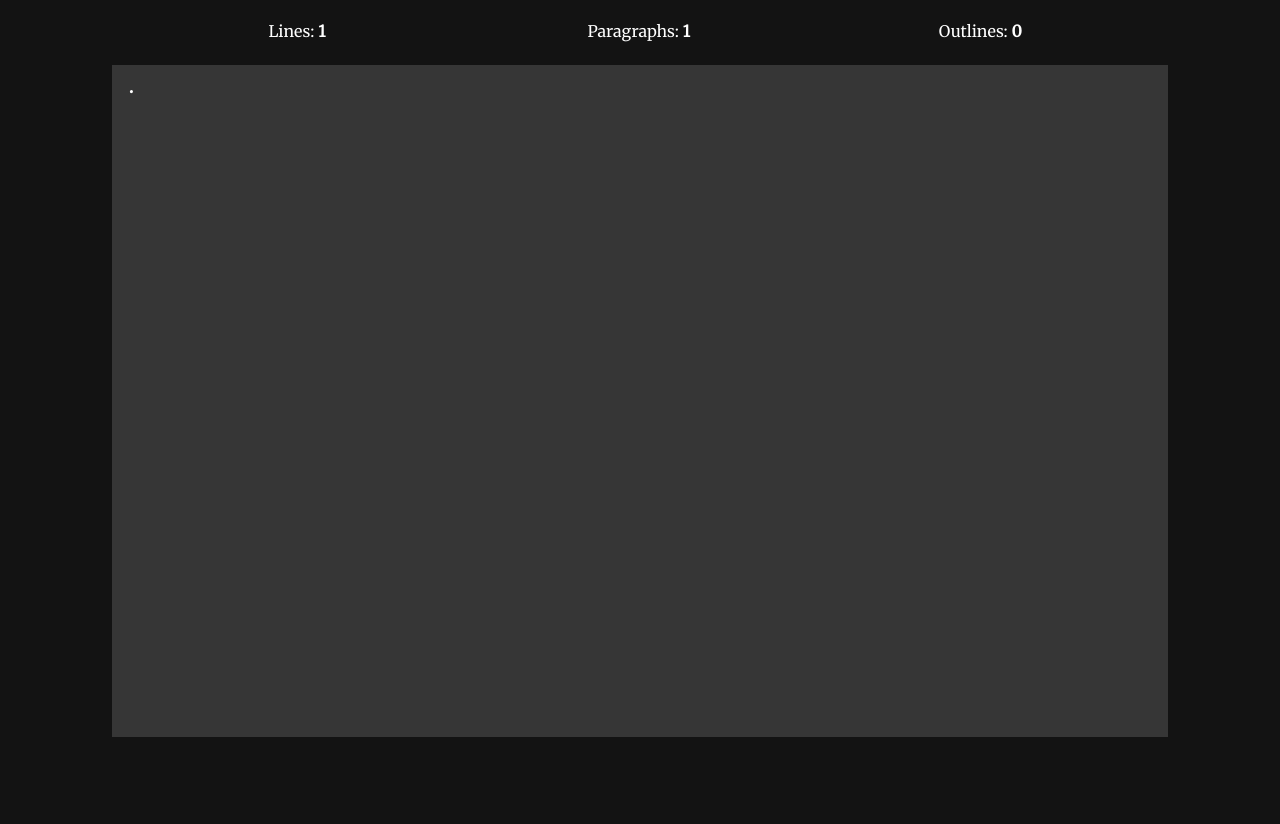
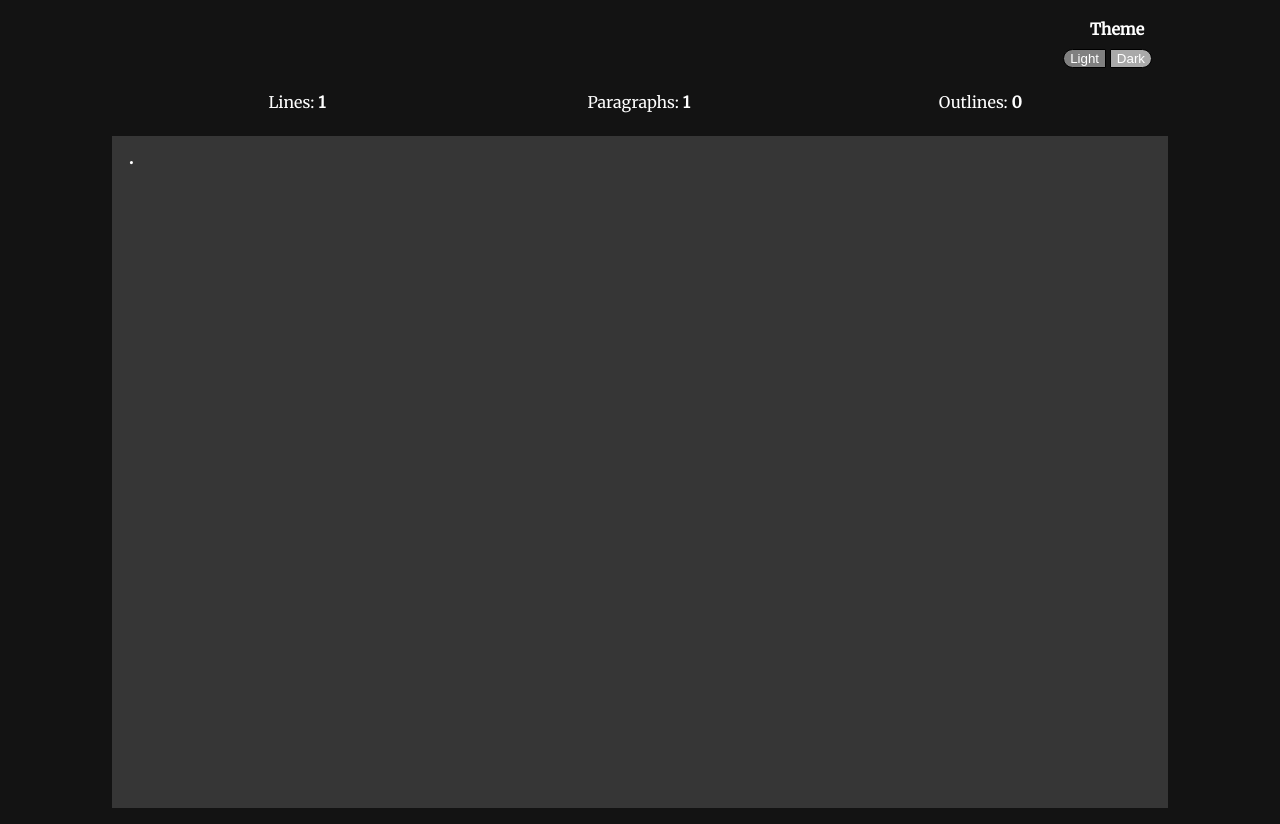
Before and after one commit to St1ll3r/AppEngCoursework, a plain HTML site: page index.html in a window 1280 px wide. Shown: the part 80-904 px from the top of the page. Before the commit the page ends 833 px from the top, so only its background shows below. Drawn offline with Linux system fonts and the light colour scheme.

Commit message:
+themes, bugfix outline, save/load user theme

```diff
--- a/css/index.css
+++ b/css/index.css
@@ -1,6 +1,9 @@
 *[contenteditable="true"]{display: inline-block;}
 *:focus {
   outline: none;
+}
+html{
+  font-family: 'Merriweather', serif;
 }
 body{
   margin:0;
@@ -28,7 +31,6 @@ main { padding: 1rem }
 }
 .line{
   width:100%;
-  display: table-row;
 }
 .counters{
   margin: 1.5rem 0;
@@ -46,11 +48,10 @@ main { padding: 1rem }
 .icon{
   font-weight: bold;
   font-size: 2rem;
-  display: table;
+  display: inline-flex;
   vertical-align: middle;
 }
 .text{
-  display: table-cell;
   vertical-align: middle;
 }
 .outlineLevel1{
@@ -74,20 +75,50 @@ main { padding: 1rem }
 .outlineLevel7{
   margin-left: 7rem;
 }
-.nm-background{
-  background-color: #131313;
+.paragraph::before {
+  content: "•";
+  vertical-align: middle;
+}
+.text{
+  width:75vw;
+}
+.theme{
+  text-align: right;
+}
+.theme-label{
+  margin: 0.5rem;
+  font-weight: bold;
+}
+.theme-button{
+  background-color: grey;
+  border: 1px solid black;
   color:white;
+  cursor: pointer;
 }
-.nm-background{
-  background-color: #131313;
-  color:white;
+.theme-right{
+  border-radius: 0rem 1rem 1rem 0rem;
 }
-.nm-textArea{
+.theme-left{
+  border-radius: 1rem 0rem 0rem 1rem;
+}
+.theme-selected{
+  background-color:darkgray !important;
+}
+
+/*dark theme*/
+.dm-background{
+  background-color: #131313 !important;
+  color:white !important;
+}
+.dm-textArea{
   background-color: #363636 !important;
 }
-.paragraph::before {
-  content: "•";
+
+/*light theme*/
+.lm-background{
+  background-color: #efefef !important;
+  color:black !important;
 }
-/* .text{
-  width:100%
-} */
+.lm-textArea{
+  background-color: white !important;
+}
--- a/index.html
+++ b/index.html
@@ -5,17 +5,22 @@
   <link rel="stylesheet" type="text/css" href="css/index.css">
   <title>Outline Editor</title>
 </head>
-<body class="nm-background">
+<body class="dm-background">
   <main>
     <header>
       <h1 id=page_title>Outline Editor</h1>
+      <div class="theme">
+        <p class="theme-label">Theme</p>
+        <button id="light-theme" class="theme-button theme-left">Light</button>
+        <button id="dark-theme" class="theme-button theme-right theme-selected">Dark</button>
+      </div>
       <div class="counters">
         <div class="counter">Lines: <p class="counterContent" id="lineCounter"></p></div>
         <div class="counter">Paragraphs: <p class="counterContent" id="paragraphsCounter"></p></div>
         <div class="counter">Outlines: <p class="counterContent" id="outlinesCounter"></p></div>
       </div>
     </header>
-    <div class="nm-textArea" id="mainTextArea"></div>
+    <div class="dm-textArea" id="mainTextArea"></div>
   </main>
 </body>
 <script src="js/index.js"></script>
--- a/js/index.js
+++ b/js/index.js
@@ -1,8 +1,22 @@
+/* =========================== */
+/* DECLARATION OF VARIABLES    */
+/* RUNNING ESSENTIAL FUNCTIONS */
+/* =========================== */
+
 let lineCounter = 0;
 let paragraphCounter = 0;
 let outlineRootCounter = 0;
 
 createLine();
+loadTheme();
+
+/* =================================== */
+/* END of start up variables/functions */
+/* =================================== */
+
+/* =============== */
+/* key interaction */
+/* =============== */
 
 window.mainTextArea.onkeydown = (event) => {
   if(event.code === "Enter") { /* disable paragraph */
@@ -25,28 +39,39 @@ window.mainTextArea.onkeydown = (event) => {
   }
 };
 
-/* let focusedElement = document.activeElement */
+/* ====================== */
+/* END of key interaction */
+/* ====================== */
+
+/* =============== */
+/* lines functions */
+/* =============== */
 
 function createLine(){
   let element = document.createElement("div");
   element.setAttribute("class", "line");
   element.setAttribute("id", lineCounter);
   element.setAttribute("contenteditable", "true");
-  document.getElementById('mainTextArea').appendChild(element);
+  /*if(element.parentNode.id != mainTextArea)*/
+  document.getElementById("mainTextArea").appendChild(element);
+  /*if(hasOutlineClass == true){
+    line.classList.add("outlineLevel1");
+  }*/
   element.focus();
   setLineType("paragraph");
   countersOperations("line","add");
 }
 
-
 function setLineType(typeOfElement){
   let line = document.activeElement;
   let textContent = document.createElement("div");
+  let hasOutlineClass = line.parentNode.classList.contains("outline");
   switch(typeOfElement){
     case "outline":
+      if(hasOutlineClass != true){
         /* if(focusedElement is child of something that is not main text area, create sub level under parent) */
         /* else(create root level outline) */
-      if((line.parentNode).parentNode == document.getElementById('mainTextArea')) { /* check if its a root level outline */
+        if((line.parentNode).parentNode == document.getElementById("mainTextArea")) { /* check if its a root level outline */
           resetLineType(line);
           let expandElement = document.createElement("div");
           line.parentNode.classList.add("outline");
@@ -54,15 +79,21 @@ function setLineType(typeOfElement){
           expandElement.classList.add("icon");
           expandElement.append("-");
           document.getElementById(line.parentNode.id).appendChild(expandElement);
-        document.getElementById(line.parentNode.id).appendChild(textContent);
+          textElement = document.getElementById(expandElement.parentNode.id).getElementsByClassName("text");
+          document.getElementById(expandElement.parentNode.id).insertBefore(expandElement, textElement[0]);
+          countersOperations("outlineRoot","add");
         }else{
           /* when its a child */
+        }
       }
     break;
     case "paragraph":
       line.classList.add("paragraph");
       line.setAttribute("id", paragraphCounter);
       textContent.classList.add("text");
+      if(hasOutlineClass == true){
+        line.classList.add("outlineLevel1");
+      }
       document.getElementById(line.id).appendChild(textContent);
       textContent.setAttribute("contenteditable", "true");
       line.setAttribute("contenteditable", "false");
@@ -75,6 +106,14 @@ function setLineType(typeOfElement){
 function resetLineType(line){
   line.classList.remove("outline", "paragraph"); /* to add classes as they are created */
 }
+
+/* ====================== */
+/* END of lines functions */
+/* ====================== */
+
+/* ================= */
+/* counter functions */
+/* ================= */
 
 function countersOperations(typeOfElement, operation){
   switch(operation){
@@ -104,10 +143,121 @@ function countersOperations(typeOfElement, operation){
 }
 
 function updateCounterValues(){
-  document.getElementById('lineCounter').textContent = lineCounter;
-  document.getElementById('paragraphsCounter').textContent = paragraphCounter;
-  document.getElementById('outlinesCounter').textContent = outlineRootCounter;
+  document.getElementById("lineCounter").textContent = lineCounter;
+  document.getElementById("paragraphsCounter").textContent = paragraphCounter;
+  document.getElementById("outlinesCounter").textContent = outlineRootCounter;
 }
+
+/* ======================== */
+/* END of counter functions */
+/* ======================== */
+
+/* =============== */
+/* theme functions */
+/* =============== */
+
+window.document.getElementById("light-theme").addEventListener("click", function() {
+  setLightTheme();
+});
+
+window.document.getElementById("dark-theme").addEventListener("click", function() {
+  setDarkTheme();
+});
+
+function setLightTheme(){
+  document.body.classList.remove("dm-Background", "lm-background");
+  document.getElementById("mainTextArea").classList.remove("dm-textArea", "lm-textArea");
+  document.body.classList.add("lm-background");
+  document.getElementById("mainTextArea").classList.add("lm-textArea");
+  localStorage.setItem("theme", "light");
+}
+
+function setDarkTheme(){
+  document.body.classList.remove("dm-background", "lm-background");
+  document.getElementById("mainTextArea").classList.remove("dm-textArea", "lm-textArea");
+  document.body.classList.add("dm-background");
+  document.getElementById("mainTextArea").classList.add("dm-textArea");
+  localStorage.setItem("theme", "dark");
+}
+
+/* ====================== */
+/* END of theme functions */
+/* ====================== */
+
+/* ======================== */
+/* load user data functions */
+/* ======================== */
+
+function loadTheme(){
+  if(localStorage.getItem("theme") == "light"){
+    setLightTheme();
+  }else{
+    setDarkTheme();
+  }
+}
+
+function loadTextContent(){
+  localStorage.getItem("theme") == "light"
+}
+
+/* =============================== */
+/* END of load user data functions */
+/* =============================== */
+
+/* ================= */
+/* testing functions */
+/* ================= */
+
+document.addEventListener("click", function(e) {
+  console.log(e.target);
+});
+
+function getFocusedElement(){
+  console.log(document.activeElement);
+}
+
+/* ======================== */
+/* END of testing functions */
+/* ======================== */
+
+/* =================== */
+/* FUNCTIONALITY NOTES
+/* =================== */
+
+/*
+
+~~~~~~~~~~~~
+~TO DO LIST~
+~~~~~~~~~~~~
+
+-hide lower levels
+  ->hide childrens until next outline
+
+-when stuff is created, create objects and store them immediately in local storage
+  ->(still need to think about creating and object that stores objects, then only store one object in the local storage and access the nested content)
+
+~~~~~~~~~~~
+~DONE LIST~
+~~~~~~~~~~~
+
+-change icon/expand and w/e to a single div in every line, change class depending on type
+  ->create element
+  ->attach class depending on type of event triggered (i.e: tab gives outline)
+
+*/
+
+/* ========================== */
+/* END of functionality notes */
+/* ========================== */
+
+
+
+
+
+
+/* ================= */
+/* trash bin of code */
+/* ================= */
 
 /* function createOutline(){ /* needs optimization */
   /* if there is a root already, dont do shit */
@@ -122,9 +272,9 @@ function updateCounterValues(){
   rootDiv.classList.add("root");
   outlineDiv.setAttribute("id", "0-outline"); /* change later, number of outlines */
   /*rootDiv.setAttribute("id", "0-level"); /* change later, number of outlines */
-  /* document.getElementById('mainTextArea').insertBefore(expandElement, focusedElement);
-  document.getElementById('mainTextArea').insertBefore(rootDiv, expandElement);
-  document.getElementById('mainTextArea').insertBefore(outlineDiv, rootDiv);
+  /* document.getElementById("mainTextArea").insertBefore(expandElement, focusedElement);
+  document.getElementById("mainTextArea").insertBefore(rootDiv, expandElement);
+  document.getElementById("mainTextArea").insertBefore(outlineDiv, rootDiv);
   rootDiv.appendChild(expandElement);
   rootDiv.appendChild(focusedElement);
   outlineDiv.appendChild(rootDiv);
@@ -139,18 +289,6 @@ function createSublevel(){
   }
 } */
 
-/* testing functions */
-
-document.addEventListener('click', function(e) {
-  console.log(e.target);
-});
-
-/* FUNCTIONALITY NOTES
-
-hide lower levels - hide everything from clicked element ID until .length
-
-change icon/expand and w/e to a single div in every line, change class depending on type
-  - create element
-    -attach class depending on type of event triggered (i.e: tab gives outline)
-
-*/
+/* ======================== */
+/* END of trash bin of code */
+/* ======================== */
```
Lines whose indentation alone changed are shown as unchanged.
